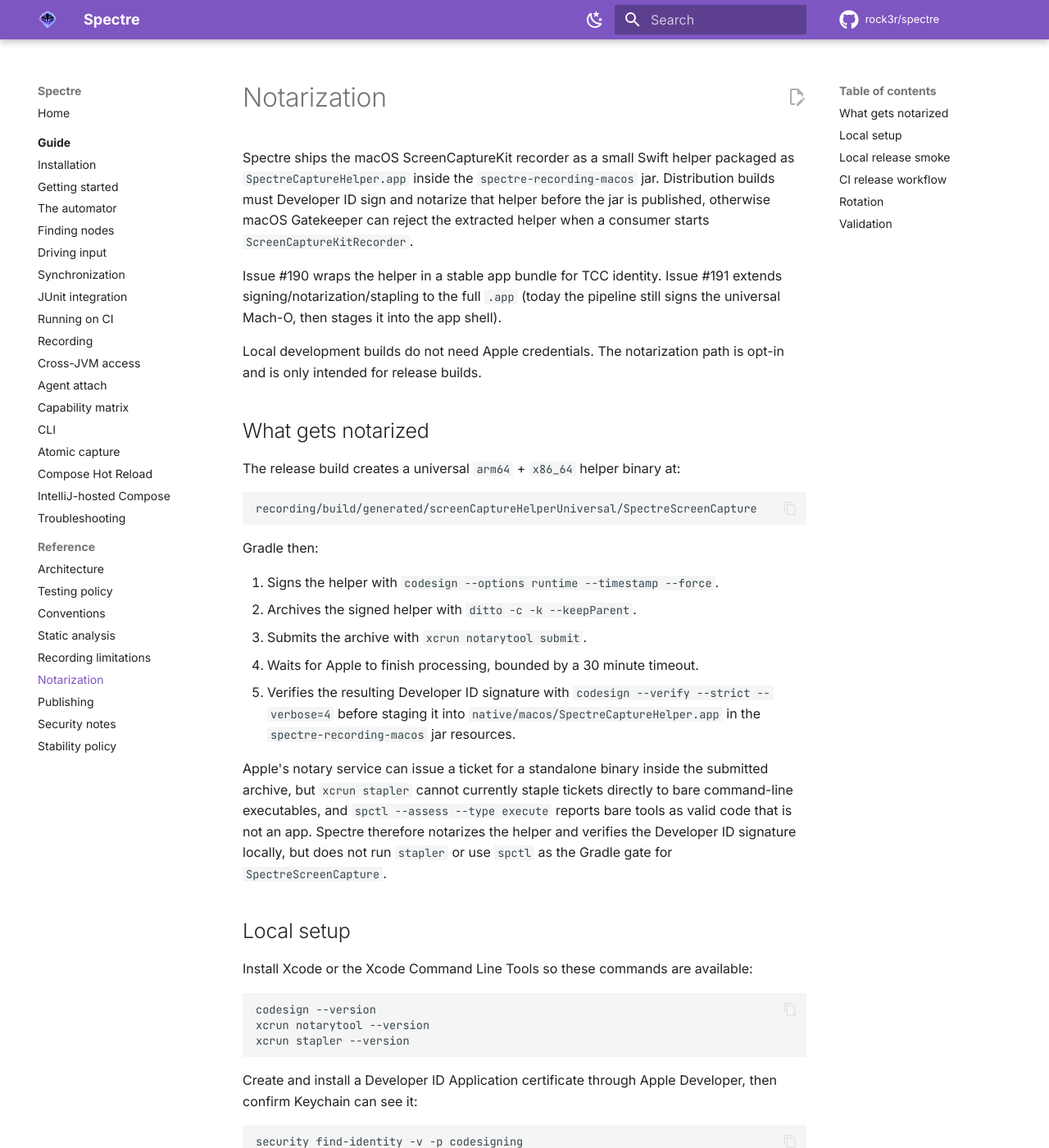
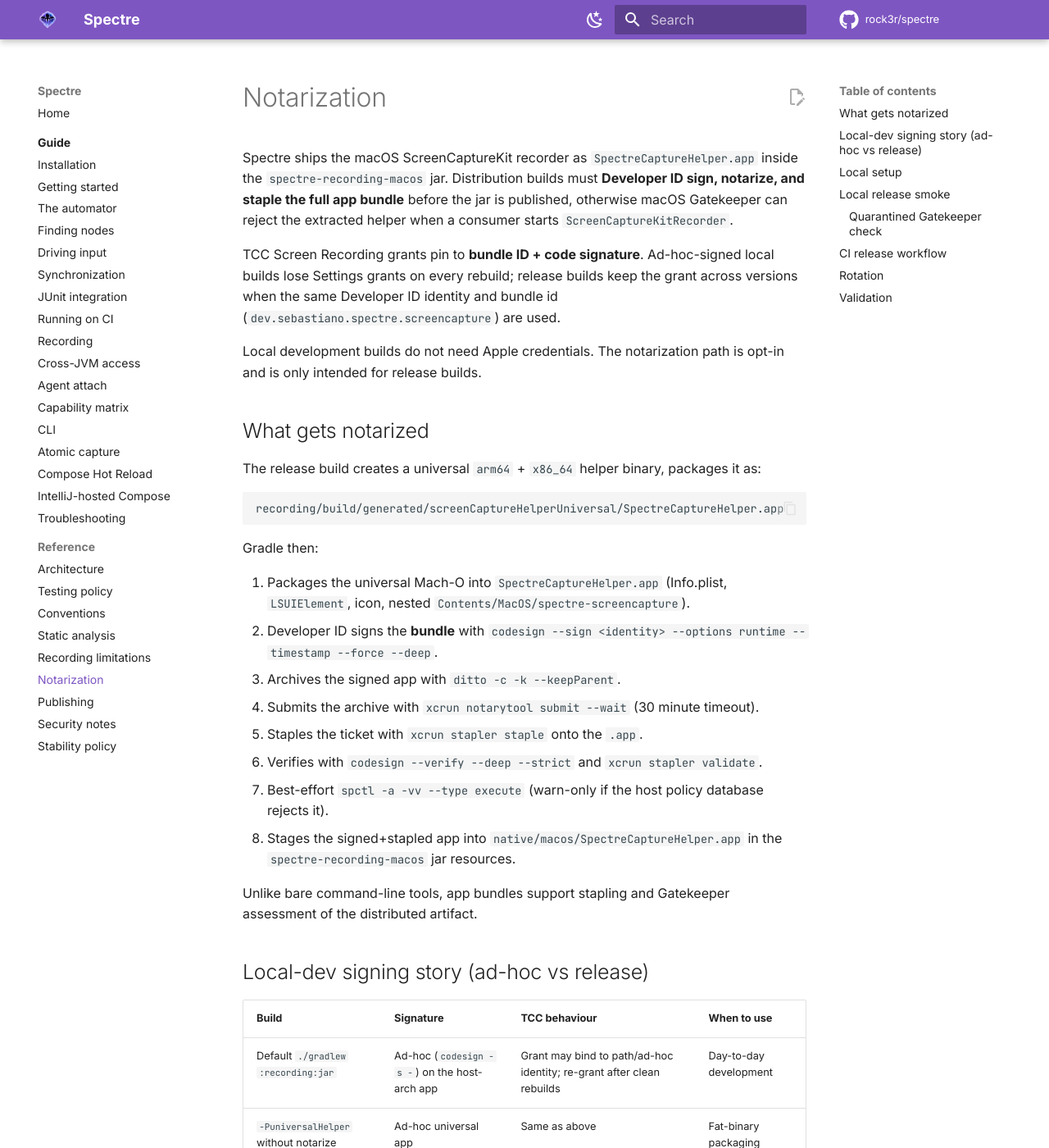
Before and after one commit to rock3r/spectre, an MkDocs documentation site: the page built from docs/NOTARIZATION.md, in a window 1280 px wide and 1400 px high. Shown: the whole window at 82% size. Built offline with MkDocs 1.6.1 and Material for MkDocs 9.7.7, drawn with Linux system fonts in a browser that asks for light colours; comment, search, counter and statistics services are not loaded; some of the changed text lies outside the part shown.

Commit message:
Developer ID sign, notarize, and staple SpectreCaptureHelper.app
Move the release helper pipeline from a bare Mach-O to the full app bundle:
package universal binary into SpectreCaptureHelper.app, codesign --deep with
Developer ID, notarytool submit, stapler staple, and verify with
codesign --deep --strict plus stapler validate. Document ad-hoc local-dev vs
release identity. Local smoke accepted by Apple notary and Gatekeeper.

Closes #191

````diff
--- a/docs/NOTARIZATION.md
+++ b/docs/NOTARIZATION.md
@@ -1,40 +1,53 @@
 # Notarization
 
-Spectre ships the macOS ScreenCaptureKit recorder as a small Swift helper packaged as
-`SpectreCaptureHelper.app` inside the `spectre-recording-macos` jar. Distribution builds must
-Developer ID sign and notarize that helper before the jar is published, otherwise macOS
-Gatekeeper can reject the extracted helper when a consumer starts `ScreenCaptureKitRecorder`.
+Spectre ships the macOS ScreenCaptureKit recorder as `SpectreCaptureHelper.app` inside the
+`spectre-recording-macos` jar. Distribution builds must **Developer ID sign, notarize, and
+staple the full app bundle** before the jar is published, otherwise macOS Gatekeeper can reject
+the extracted helper when a consumer starts `ScreenCaptureKitRecorder`.
 
-Issue #190 wraps the helper in a stable app bundle for TCC identity. Issue #191 extends
-signing/notarization/stapling to the full `.app` (today the pipeline still signs the universal
-Mach-O, then stages it into the app shell).
+TCC Screen Recording grants pin to **bundle ID + code signature**. Ad-hoc-signed local builds
+lose Settings grants on every rebuild; release builds keep the grant across versions when the
+same Developer ID identity and bundle id (`dev.sebastiano.spectre.screencapture`) are used.
 
 Local development builds do not need Apple credentials. The notarization path is opt-in and is
 only intended for release builds.
 
 ## What gets notarized
 
-The release build creates a universal `arm64` + `x86_64` helper binary at:
+The release build creates a universal `arm64` + `x86_64` helper binary, packages it as:
 
 ```text
-recording/build/generated/screenCaptureHelperUniversal/SpectreScreenCapture
+recording/build/generated/screenCaptureHelperUniversal/SpectreCaptureHelper.app
 ```
 
 Gradle then:
 
-1. Signs the helper with `codesign --options runtime --timestamp --force`.
-2. Archives the signed helper with `ditto -c -k --keepParent`.
-3. Submits the archive with `xcrun notarytool submit`.
-4. Waits for Apple to finish processing, bounded by a 30 minute timeout.
-5. Verifies the resulting Developer ID signature with `codesign --verify --strict --verbose=4`
-   before staging it into `native/macos/SpectreCaptureHelper.app` in the
-   `spectre-recording-macos` jar resources.
+1. Packages the universal Mach-O into `SpectreCaptureHelper.app` (Info.plist, `LSUIElement`,
+   icon, nested `Contents/MacOS/spectre-screencapture`).
+2. Developer ID signs the **bundle** with
+   `codesign --sign <identity> --options runtime --timestamp --force --deep`.
+3. Archives the signed app with `ditto -c -k --keepParent`.
+4. Submits the archive with `xcrun notarytool submit --wait` (30 minute timeout).
+5. Staples the ticket with `xcrun stapler staple` onto the `.app`.
+6. Verifies with `codesign --verify --deep --strict` and `xcrun stapler validate`.
+7. Best-effort `spctl -a -vv --type execute` (warn-only if the host policy database rejects it).
+8. Stages the signed+stapled app into
+   `native/macos/SpectreCaptureHelper.app` in the `spectre-recording-macos` jar resources.
 
-Apple's notary service can issue a ticket for a standalone binary inside the submitted archive,
-but `xcrun stapler` cannot currently staple tickets directly to bare command-line executables,
-and `spctl --assess --type execute` reports bare tools as valid code that is not an app.
-Spectre therefore notarizes the helper and verifies the Developer ID signature locally, but does
-not run `stapler` or use `spctl` as the Gradle gate for `SpectreScreenCapture`.
+Unlike bare command-line tools, app bundles support stapling and Gatekeeper assessment of the
+distributed artifact.
+
+## Local-dev signing story (ad-hoc vs release)
+
+| Build | Signature | TCC behaviour | When to use |
+|---|---|---|---|
+| Default `./gradlew :recording:jar` | Ad-hoc (`codesign -s -`) on the host-arch app | Grant may bind to path/ad-hoc identity; re-grant after clean rebuilds | Day-to-day development |
+| `-PuniversalHelper` without notarize | Ad-hoc universal app | Same as above | Fat-binary packaging smoke |
+| `-PuniversalHelper -PnotarizeScreenCaptureKitHelper` | Developer ID + notary + staple | Stable Settings row for **Spectre Capture Helper**; grant survives updates with the same identity | Release / release smoke |
+
+**Do not** Developer ID sign local iteration builds with a personal cert and then ship an ad-hoc
+rebuild under the same install path without expecting a re-prompt — keep release identity on the
+release path only.
 
 ## Local setup
 
@@ -83,15 +96,31 @@
 Then run:
 
 ```bash
-./gradlew :recording-macos:jar -PuniversalHelper -PnotarizeScreenCaptureKitHelper
+./gradlew :recording:assembleScreenCaptureKitHelperUniversal \
+  -PuniversalHelper \
+  -PnotarizeScreenCaptureKitHelper
 ```
 
-If Apple accepts the submission, the build verifies the helper's signature and packages the jar.
-If Apple keeps the submission in `In Progress` past the timeout, the Gradle task fails locally but
-the submission continues processing on Apple's side. Query it with:
+If Apple accepts the submission, the build staples the ticket, verifies the app signature, and
+stages the app into jar resources. If Apple keeps the submission in `In Progress` past the
+timeout, the Gradle task fails locally but the submission continues processing on Apple's side.
+Query it with:
 
 ```bash
 xcrun notarytool info <submission-id> --keychain-profile <notary-profile>
+```
+
+### Quarantined Gatekeeper check
+
+After a successful local or CI notarization, validate as a user would:
+
+```bash
+APP=recording/build/generated/screenCaptureHelper/native/macos/SpectreCaptureHelper.app
+# Simulate download quarantine
+xattr -w com.apple.quarantine "0081;00000000;Safari;..." "$APP"   # or copy via browser/zip
+codesign --verify --deep --strict --verbose=2 "$APP"
+xcrun stapler validate "$APP"
+spctl -a -vv --type execute "$APP"
 ```
 
 ## CI release workflow
@@ -99,8 +128,8 @@
 The tag workflow at
 [`.github/workflows/release.yml`](https://github.com/rock3r/spectre/blob/main/.github/workflows/release.yml)
 builds the universal helper on `macos-latest`, imports the Developer ID certificate into a
-temporary keychain, signs and notarizes the helper, and uploads the notarized helper artifact
-for the publish job to package into `spectre-recording-macos`.
+temporary keychain, signs / notarizes / staples `SpectreCaptureHelper.app`, and uploads the
+notarized app artifact for the publish job to package into `spectre-recording-macos`.
 
 Set these repository secrets:
 
@@ -127,6 +156,8 @@
 3. Base64-encode it with `base64 -i DeveloperID.p12 | pbcopy`.
 4. Update `APPLE_DEVELOPER_ID_P12`, `APPLE_DEVELOPER_ID_P12_PASSWORD`, and
    `APPLE_DEVELOPER_IDENTITY` in the repository secrets.
+5. Note: TCC grants bound to the old Team ID may require users to re-approve once after a
+   Team ID change.
 
 To rotate notarization credentials:
 
@@ -134,16 +165,18 @@
 2. Base64-encode the `.p8` file.
 3. Update `APPLE_NOTARY_API_KEY`, `APPLE_NOTARY_API_KEY_ID`, and
    `APPLE_NOTARY_API_ISSUER`.
-4. Push a test tag and verify the release workflow reaches the `codesign --verify` step.
+4. Push a test tag and verify the release workflow reaches the `stapler validate` step.
 
 ## Validation
 
 After a notarized release, validate on a fresh macOS user or machine:
 
 ```bash
-codesign --verify --strict --verbose=2 spectre-screencapture
+codesign --verify --deep --strict --verbose=2 SpectreCaptureHelper.app
+xcrun stapler validate SpectreCaptureHelper.app
+spctl -a -vv --type execute SpectreCaptureHelper.app
 ```
 
-Then run a small `ScreenCaptureKitRecorder` scenario from the released jar. The expected user
-experience is a normal Screen Recording permission prompt if the host process is not already
-trusted, and no Gatekeeper rejection for the extracted helper.
+Then run a small `ScreenCaptureKitRecorder` scenario (or `spectre permissions check`) from the
+released jar. The Settings row should show **Spectre Capture Helper**, and Gatekeeper should not
+reject the extracted app.
````
Also changed, not shown: .agents/skills/spectre-release/SKILL.md (+11 -0 lines), docs/PUBLISHING.md (+7 -6 lines), 2 other files.
